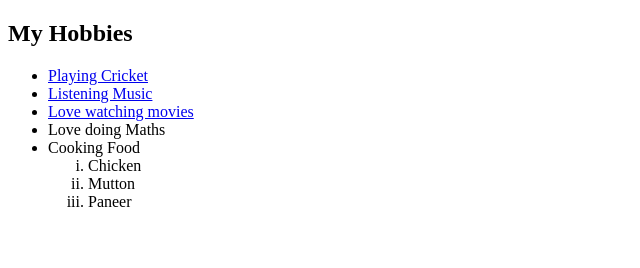
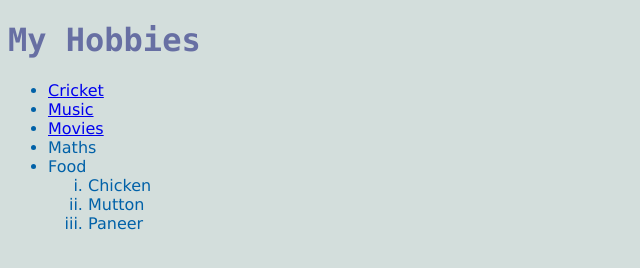
Before and after one commit to arijitsinha94/cv, a plain HTML site: page hobbies.html in a window 1280 px wide. Shown: the whole page, without its empty margins (0-640 px from the left). Drawn offline with Linux system fonts and the light colour scheme.

Commit message:
Updated with class attribute in hobbies page

```diff
--- a/hobbies.html
+++ b/hobbies.html
@@ -4,20 +4,21 @@
 <head>
   <meta charset="utf-8">
   <title></title>
+  <link rel="stylesheet" href="css/styles.css">
 </head>
 
 <body>
-  <h2>My Hobbies</h2>
+  <h1>My Hobbies</h1>
   <ul>
-    <li><a href="https://www.startv.com/about-us/sports/">Playing Cricket</a></li>
-    <li><a href="https://gaana.com/">Listening Music</a></li>
-    <li><a href="https://www.primevideo.com/?ref_=dvm_pds_amz_in_as_s_b_brand1_mkw_lgAX6a65-dc&mrntrk=pcrid_76484920832323_slid__pgrid_1223756823620223_pgeo_144037_x__ptid_kwd-76485070147228:loc-90">Love watching movies</a></li>
-    <li>Love doing Maths</li>
-    <li>Cooking Food</li>
+    <li class="hobbies"><a  href="https://www.startv.com/about-us/sports/">Cricket</a></li>
+    <li class="hobbies"><a href="https://gaana.com/">Music</a></li>
+    <li class="hobbies"><a  href="https://www.primevideo.com/?ref_=dvm_pds_amz_in_as_s_b_brand1_mkw_lgAX6a65-dc&mrntrk=pcrid_76484920832323_slid__pgrid_1223756823620223_pgeo_144037_x__ptid_kwd-76485070147228:loc-90">Movies</a></li>
+    <li class="hobbies">Maths</li>
+    <li class="hobbies">Food</li>
     <ol type="i">
-      <li>Chicken</li>
-      <li>Mutton</li>
-      <li>Paneer</li>
+      <li class="food">Chicken</li>
+      <li class="food">Mutton</li>
+      <li class="food">Paneer</li>
     </ol>
   </ul>
 </body>
```
